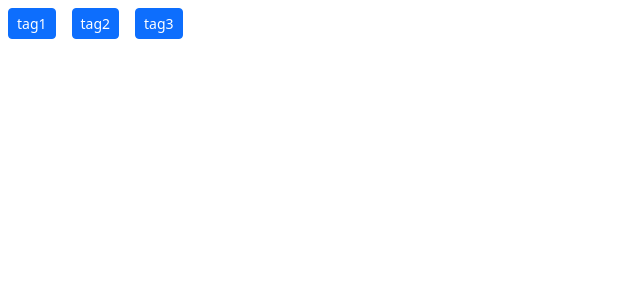
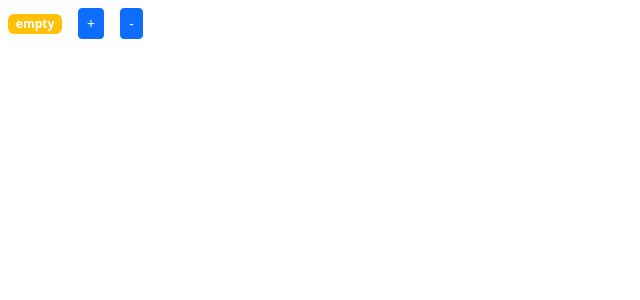
Before and after one commit to fatevector/purchases, a React (Create React App) app: page / in a window 1280 px wide. Shown: the top 300 px of the page, without its empty margins (0-640 px from the left). Built offline with nearby package versions, Linux system fonts and the light colour scheme.

Commit message:
remove tags from counter.jsx

```diff
--- a/src/components/counter.js
+++ b/src/components/counter.js
@@ -2,7 +2,6 @@ import React, { useState } from "react";
 
 const Counter = () => {
     const [count, setCount] = useState(0);
-    const [tags, setTags] = useState(['tag1', 'tag2', 'tag3']);
     const formatCount = () => {
         return count === 0 ? 'empty' : count;
     };
@@ -18,24 +17,7 @@ const Counter = () => {
     const handleDecrement = () => {
         setCount((prevState) => prevState - 1);
     };
-    const handleTagChange = (id) => {
-        setTags(prevState => prevState.filter(tag => tag !== id));
-    };
-    const renderTags = () => {
-        if (tags.length === 0) {
-            return 'No tags';
-        }
-        return tags.map(tag =>
-            <li
-                key={tag}
-                className='btn btn-primary btn-sm m-2'
-                onClick={() => handleTagChange(tag)}
-            >
-                {tag}
-            </li>
-        )
-    };
-    if (tags.length !== 0) return renderTags();
+
     return <>
         <span className={getBadgeClasses()}>{formatCount()}</span>
         <button className="btn btn-primary btn-sm m-2" onClick={handleIncrement}>+</button>
```
